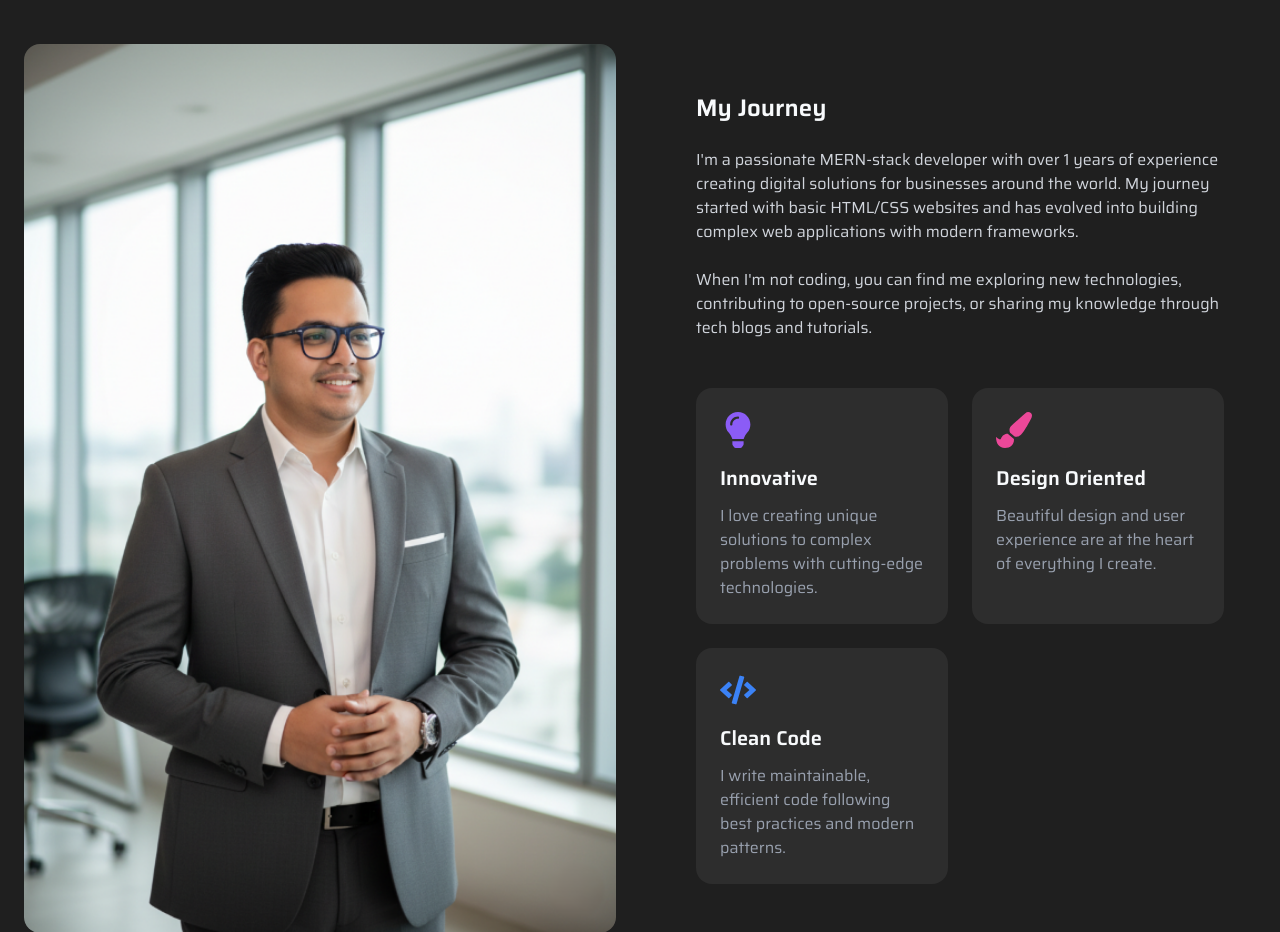
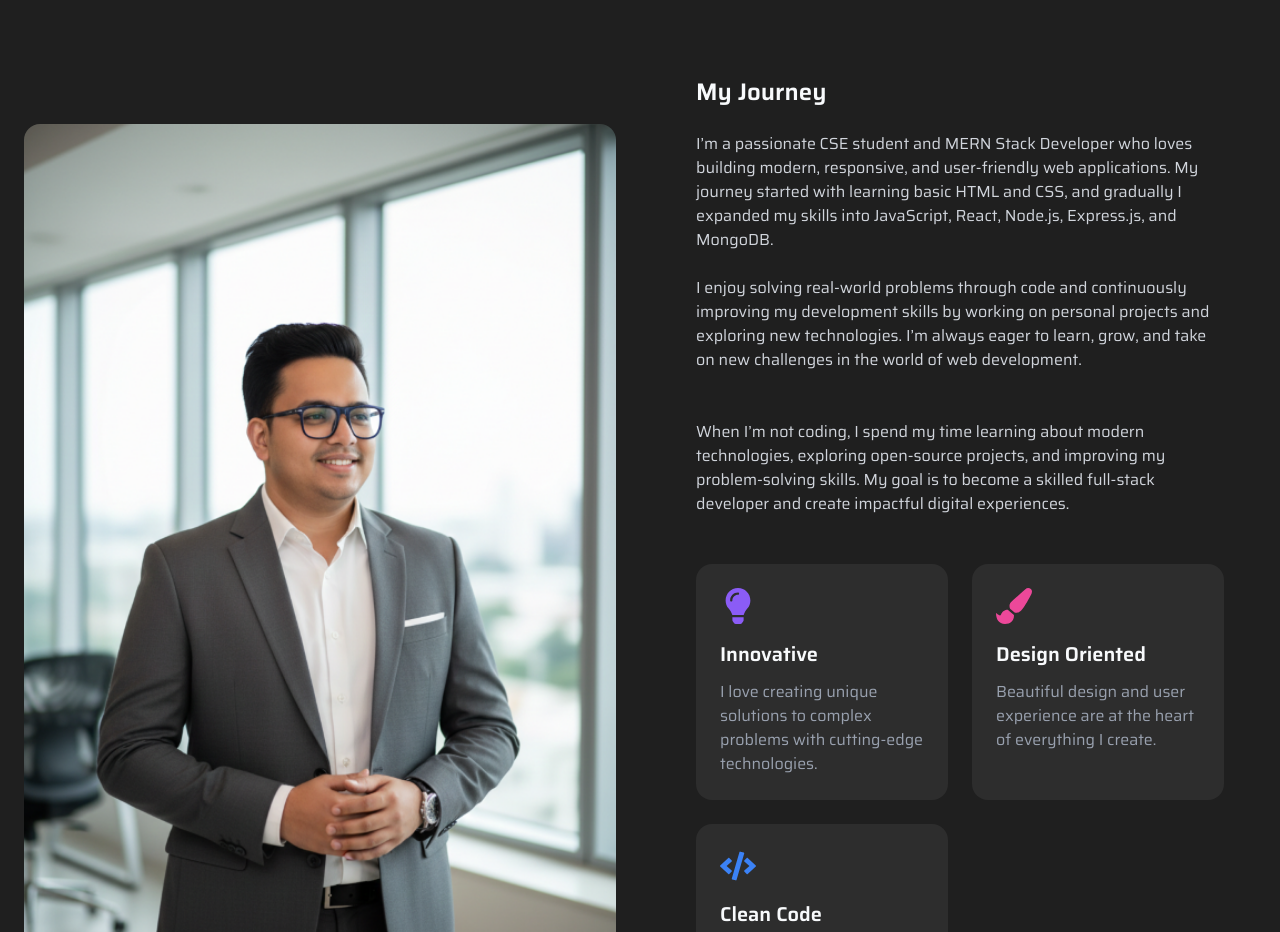
Before and after one commit to Tarak95/Protfolio, a React (Vite) app: page / in a window 1280 px wide. Shown: the part 1000-1932 px from the top of the page. Built offline with nearby package versions, Linux system fonts and the light colour scheme.

Commit message:
New update added

```diff
--- a/src/components/About/About.jsx
+++ b/src/components/About/About.jsx
@@ -1,38 +1,38 @@
-import React from 'react'
-import { motion } from 'framer-motion'
-import Profile1 from '../../assets/profile1.png'
-import { FaLightbulb, FaPaintBrush, FaCode } from 'react-icons/fa'
+import React from "react";
+import { motion } from "framer-motion";
+import Profile1 from "../../assets/profile1.png";
+import { FaLightbulb, FaPaintBrush, FaCode } from "react-icons/fa";
 
 const aboutInfo = [
   {
     icon: FaLightbulb,
-    title: 'Innovative',
+    title: "Innovative",
     description:
-      'I love creating unique solutions to complex problems with cutting-edge technologies.',
-    color: 'text-purple'
+      "I love creating unique solutions to complex problems with cutting-edge technologies.",
+    color: "text-purple",
   },
   {
     icon: FaPaintBrush,
-    title: 'Design Oriented',
+    title: "Design Oriented",
     description:
-      'Beautiful design and user experience are at the heart of everything I create.',
-    color: 'text-pink'
+      "Beautiful design and user experience are at the heart of everything I create.",
+    color: "text-pink",
   },
   {
     icon: FaCode,
-    title: 'Clean Code',
+    title: "Clean Code",
     description:
-      'I write maintainable, efficient code following best practices and modern patterns.',
-    color: 'text-blue'
-  }
-]
+      "I write maintainable, efficient code following best practices and modern patterns.",
+    color: "text-blue",
+  },
+];
 
 const About = () => {
   return (
     <motion.div
       initial={{ opacity: 0, y: 50 }}
       whileInView={{ opacity: 1, y: 0 }}
-      transition={{ duration: 0.6, ease: 'easeOut' }}
+      transition={{ duration: 0.6, ease: "easeOut" }}
       viewport={{ once: true }}
       id="about"
       className="py-20 bg-dark-200"
@@ -46,11 +46,10 @@ const About = () => {
         </p>
 
         <div className="flex flex-col md:flex-row items-center gap-12">
-
           <motion.div
             initial={{ opacity: 0, y: 50 }}
             whileInView={{ opacity: 1, y: 0 }}
-            transition={{ duration: 0.9, ease: 'easeOut' }}
+            transition={{ duration: 0.9, ease: "easeOut" }}
             viewport={{ once: false, amount: 0.2 }}
             className="md:w-1/2 max-w-2xl overflow-hidden"
           >
@@ -61,11 +60,10 @@ const About = () => {
             />
           </motion.div>
 
-
           <motion.div
             initial={{ opacity: 0, y: 50 }}
             whileInView={{ opacity: 1, y: 0 }}
-            transition={{ duration: 0.9, ease: 'easeOut' }}
+            transition={{ duration: 0.9, ease: "easeOut" }}
             viewport={{ once: false, amount: 0.2 }}
             className="md:w-1/2"
           >
@@ -73,17 +71,25 @@ const About = () => {
               <h3 className="text-2xl font-semibold mb-6">My Journey</h3>
 
               <p className="text-gray-300 mb-6">
-                I'm a passionate MERN-stack developer with over 1 years of
-                experience creating digital solutions for businesses around the
-                world. My journey started with basic HTML/CSS websites and has
-                evolved into building complex web applications with modern
-                frameworks.
+                I’m a passionate CSE student and MERN Stack Developer who loves
+                building modern, responsive, and user-friendly web applications.
+                My journey started with learning basic HTML and CSS, and
+                gradually I expanded my skills into JavaScript, React, Node.js,
+                Express.js, and MongoDB.
               </p>
 
               <p className="text-gray-300 mb-12">
-                When I'm not coding, you can find me exploring new technologies,
-                contributing to open-source projects, or sharing my knowledge
-                through tech blogs and tutorials.
+                I enjoy solving real-world problems through code and
+                continuously improving my development skills by working on
+                personal projects and exploring new technologies. I’m always
+                eager to learn, grow, and take on new challenges in the world of
+                web development.
+              </p>
+              <p className="text-gray-300 mb-12">
+                When I’m not coding, I spend my time learning about modern
+                technologies, exploring open-source projects, and improving my
+                problem-solving skills. My goal is to become a skilled
+                full-stack developer and create impactful digital experiences.
               </p>
 
               <div className="grid grid-cols-1 md:grid-cols-2 gap-6">
@@ -95,9 +101,7 @@ const About = () => {
                     <div className={`${item.color} text-4xl mb-4`}>
                       <item.icon />
                     </div>
-                    <h4 className="text-xl font-semibold mb-3">
-                      {item.title}
-                    </h4>
+                    <h4 className="text-xl font-semibold mb-3">{item.title}</h4>
                     <p className="text-gray-400">{item.description}</p>
                   </div>
                 ))}
@@ -107,7 +111,7 @@ const About = () => {
         </div>
       </div>
     </motion.div>
-  )
-}
+  );
+};
 
-export default About
+export default About;
```
